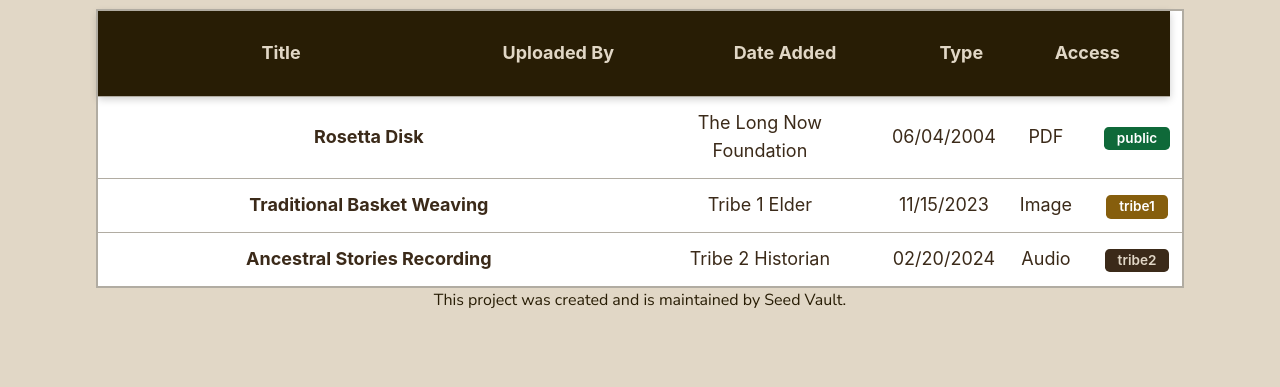
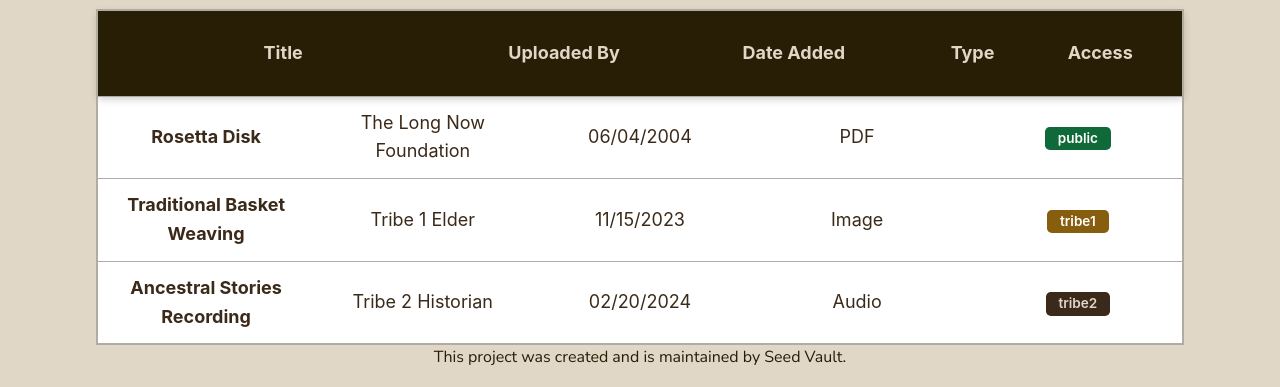
Before and after one commit to ahskihdus/seed-vault, a website: page seed.html in a window 1280 px wide. Shown: the part 445-832 px from the top of the page. Before the commit the page ends 800 px from the top, so only its background shows below. Drawn offline with nearby package versions, Linux system fonts and the light colour scheme; no server answers.

Commit message:
Add files via upload
I lied, this is the real one with it fixed for every access level

```diff
--- a/seed.html
+++ b/seed.html
@@ -41,6 +41,7 @@ body {
   margin-bottom: 0px;
   background: #ffffff;
   margin: 0 auto;
+  table-layout: fixed;
 }
 #artTable th, #artTable td {
   text-align: left;
@@ -53,7 +54,7 @@ body {
 #artTable tr.header {
   background-color: #281d05;
   color: #e1d7c6;
-  width : 197.8%;
+  width : 502%;
 }
 #artTable td:hover {
   background-color: #e1d7c6;
```
